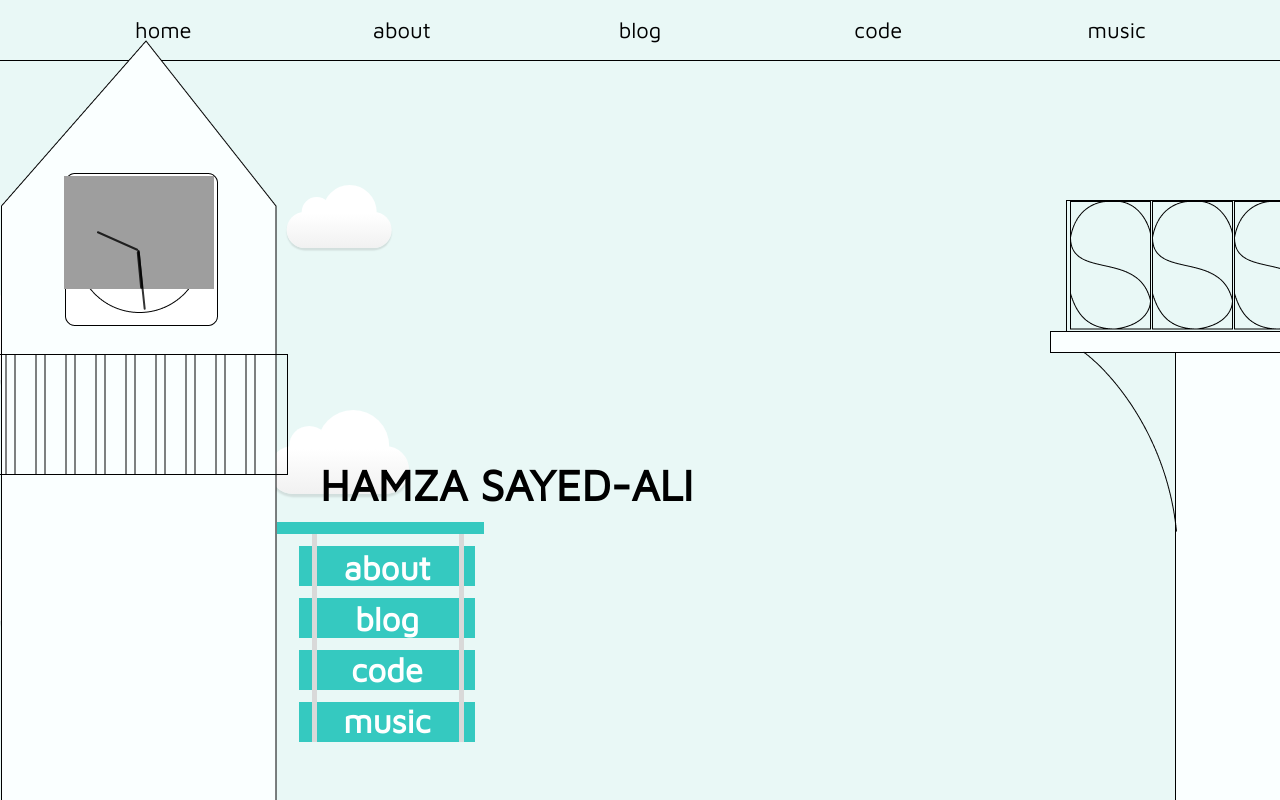
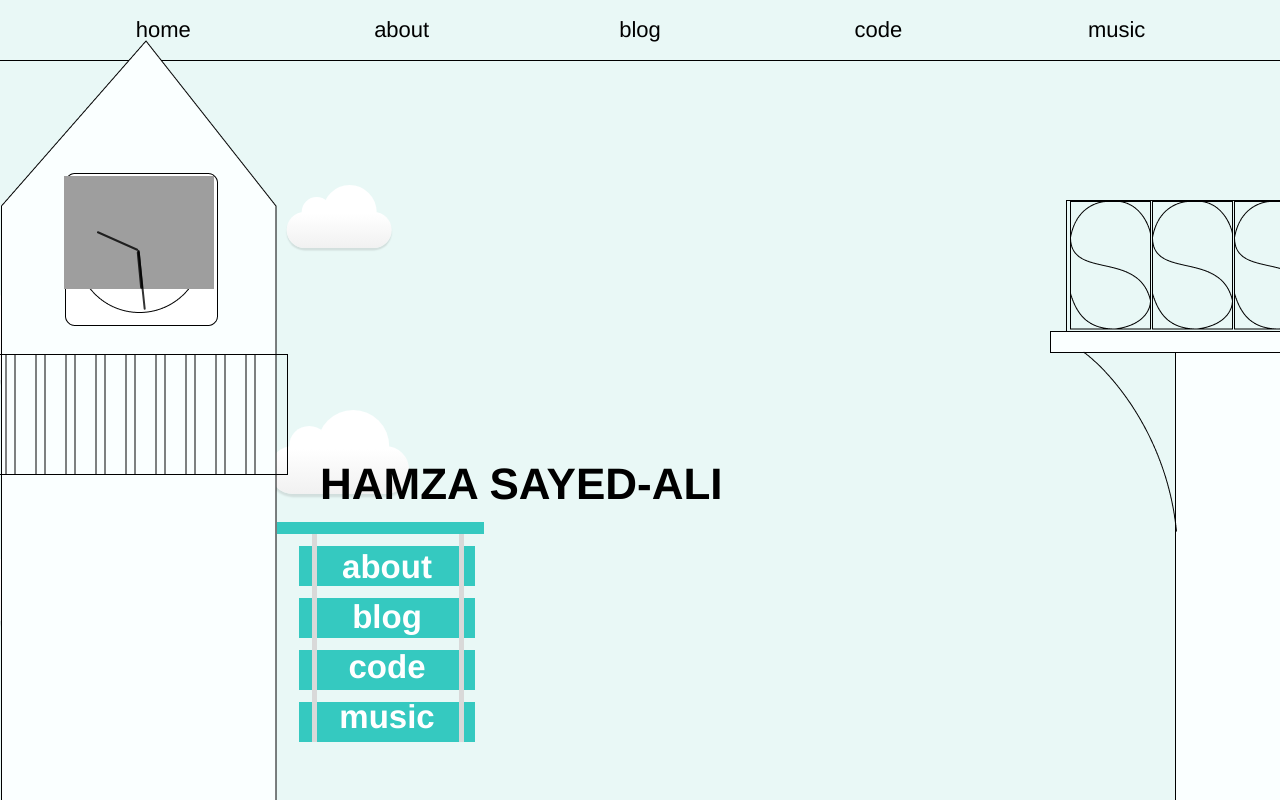
Before and after one commit to hamzasayedali/hamzasayedali.github.io, a PHP site: page / in a window 1280 px wide. Run offline with PHP 8.4, Linux system fonts and the light colour scheme; grey boxes are pictures that could not be loaded.

Commit message:
changed font

```diff
--- a/style.css
+++ b/style.css
@@ -36,7 +36,7 @@
 }
 
 body {
-    font-family: 'Maven Pro';font-size: 22px;
+    font-family: 'Helvetica';font-size: 22px;
     margin: 0;
 }
 
```
